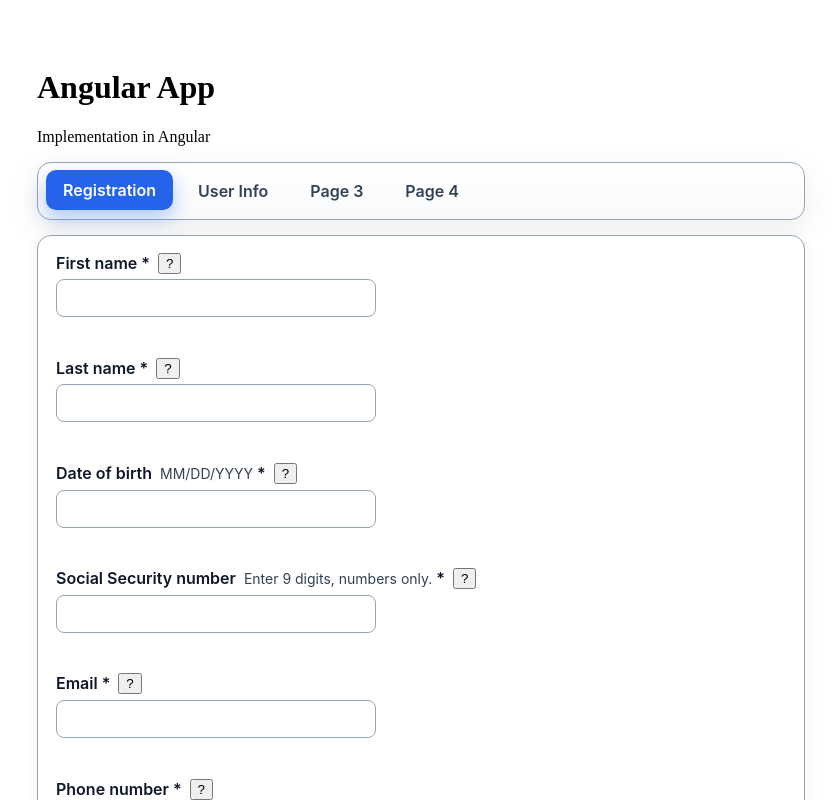
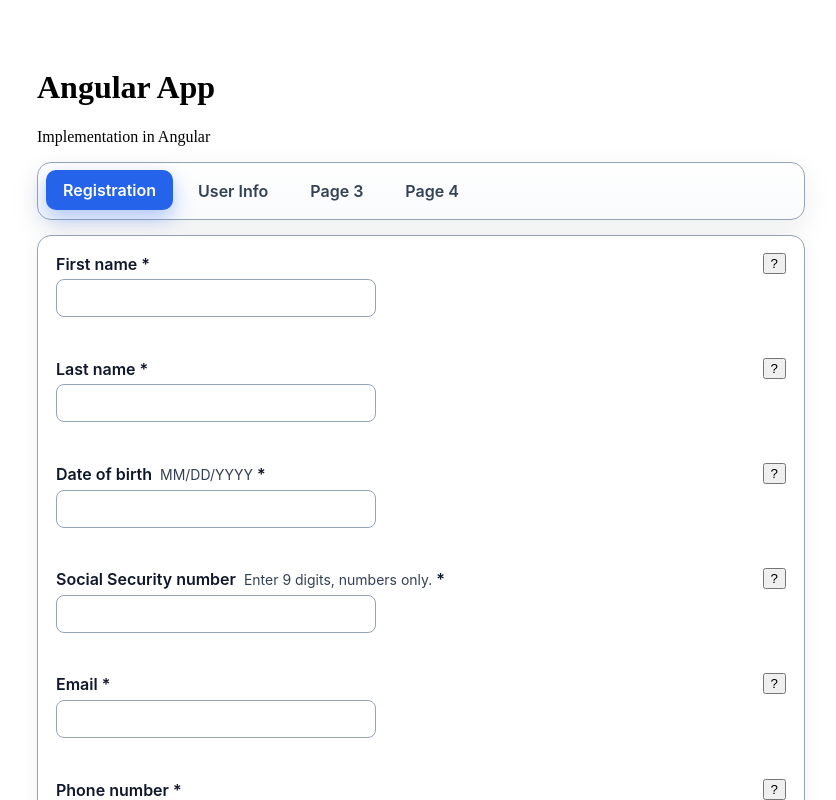
Before and after one commit to ferricx/ferricx.github.io, an Angular app in the folder angular/: page / in a window 1280 px wide. Shown: the top 800 px of the page, without its empty margins (219-1055 px from the left). Built offline with nearby package versions, Linux system fonts and the light colour scheme.

Commit message:
Update form-group label alignment and flex

```diff
--- a/angular/src/app/components/form-group/form-group.component.css
+++ b/angular/src/app/components/form-group/form-group.component.css
@@ -9,7 +9,7 @@
 
 .label-row {
   display: flex;
-  align-items: center;
+  align-items: end;
   gap: 0.5rem;
   flex-wrap: wrap;
   margin-bottom: 0.35rem;
@@ -20,6 +20,7 @@
   margin-bottom: 0;
   font-weight: 600;
   color: var(--tab-text, #0f172a);
+  flex: 1;
 }
 
 .label-main {
```
